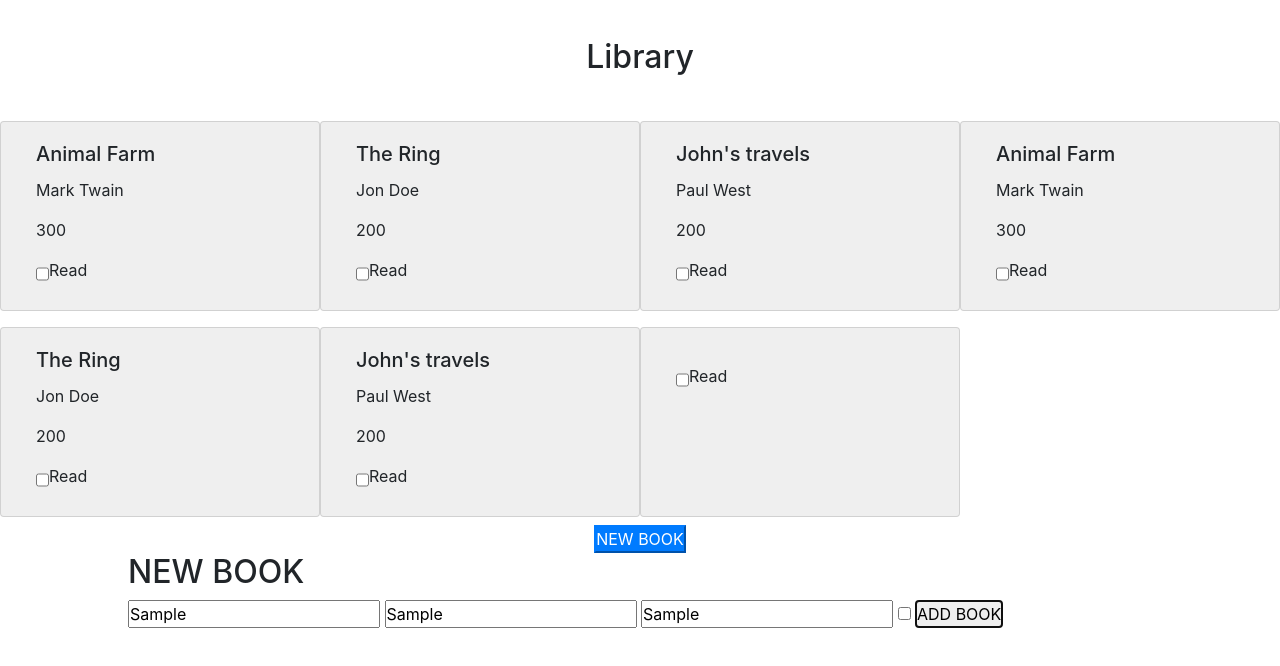
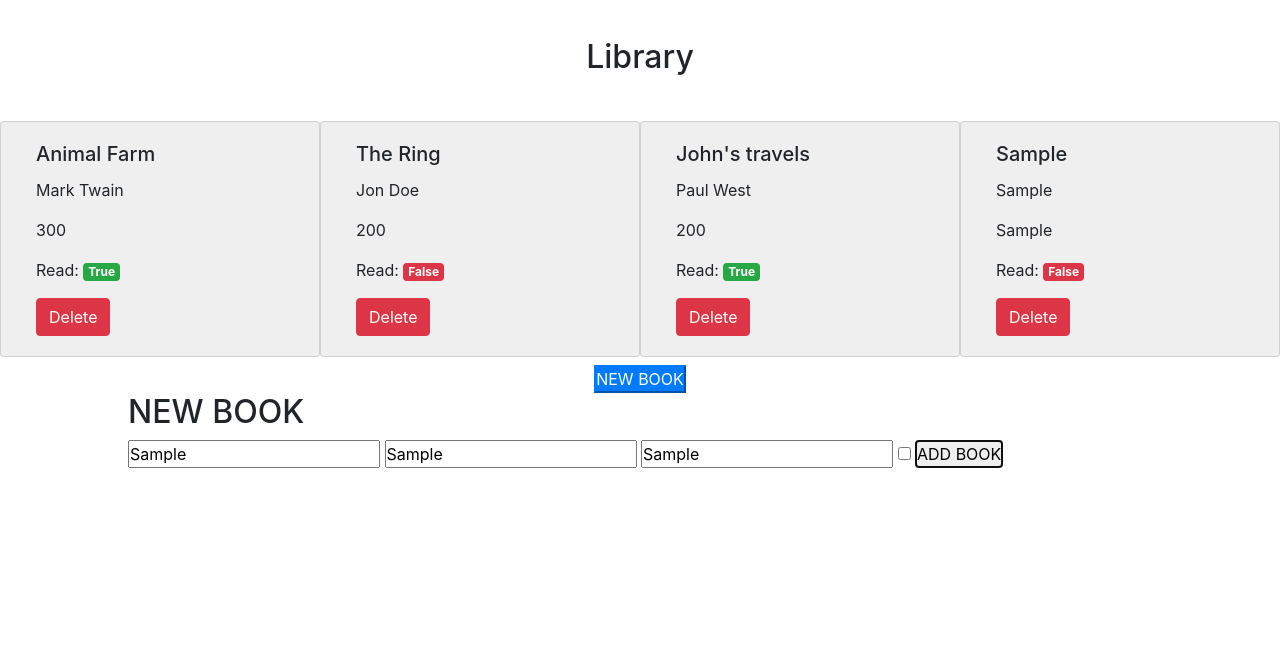
Before and after one commit to SmithVyne/JS-Library-Project, a plain HTML site: page index.html in a window 1280 px wide. Both pictures are taken after typing "Sample", "Sample", "Sample" into the empty fields and a click on the button "ADD BOOK". Drawn offline with nearby package versions, Linux system fonts and the light colour scheme.

Commit message:
Solve the card issue

```diff
--- a/index.html
+++ b/index.html
@@ -15,9 +15,12 @@
     <div class="book-container row"></div>
   </section>
 
+
+
   <div class="text-center">
     <button class="btn-primary" id="openModal">NEW BOOK</button>
   </div>
+
 
   <div class="form-area">
     <H2>NEW BOOK</H2>
@@ -25,10 +28,12 @@
       <input type="text" name="author" placeholder="Author" id="author" />
       <input type="text" name="title" placeholder="Title" id="title" />
       <input type="text" name="pages" placeholder="Pages" id="pages" />
-      <input type="checkbox"/>
+      <input type="checkbox" id="check-book"/>
       <button type="button" id="btnAddbook">ADD BOOK</button>
     </form>
   </div>
+
+
   <script src="./script.js"></script>
 </body>
 </html>
--- a/script.js
+++ b/script.js
@@ -22,7 +22,6 @@ const dummyBooks = [
 library = [...dummyBooks];
 
 
-// Book Constructor
 function Book (title, author, pages, read) {
   this.title = title
   this.author = author
@@ -36,52 +35,74 @@ function Book (title, author, pages, read) {
 
 
 function addBook() {
-  const title = document.getElementById('title').value;
-  const author = document.getElementById('author').value;
-  const pages = document.getElementById('pages').value;
-  const box = document.querySelector('.card-check');
-  const btnAddbook = document.getElementById('btnAddbook');
-
-  let read;
-
-  if (box.checked) {
-    read = true;
-  } else {
-    read = false
-  }
-
+  const btnAddbook = document.getElementById("btnAddbook")
 
   btnAddbook.addEventListener('click', ()=>{
+    const title = document.getElementById('title').value;
+    const author = document.getElementById('author').value;
+    const pages = document.getElementById('pages').value;
+    const box = document.querySelector('#check-book');
+    let read;
+    if (box.checked) {
+      read = true;
+    } else {
+      read = false;
+    }
+
     let newBook = new Book(title, author, pages, read);
-    console.log(newBook, 'Newbook');
     library.push(newBook);
-
     displayBooks(library);
+    console.log(read)
   })
 }
 
-// addBook('Animal Farm', 'Mark Twain', 300, true)
 
 const displayBooks = (library) => {
   let bookContainer = document.querySelector(".book-container");
-  const card = document.querySelector(".card")
+  bookContainer.innerHTML = ""
 
-    for(let book of library) {
+    for(let i = 0; i < library.length; i++) {
+      let book = library[i];
       bookContainer.innerHTML += `
       <div class="card my-2 col-xl-3 col-lg-4 col-sm-12 col-md-6">
         <div class="card-body">
           <h5 class="card-title book-title">${book.title}</h5>
           <p class="card-text book-author">${book.author}</p>
           <p class="card-text book-pages">${book.pages}</p>
-          <p class="card-text d-flex">
-            <input type="checkbox" class="card-check" />
-            <span class="pb-2">Read</span>
+          <p class="card-text d-flex box-read">
+          <span> Read: ${hasRead(book, i)} </span>
           </p>
+          <button class="btn btn-danger" id="dlt-${i}" onclick="deleteBook(${book}, ${i})">Delete</button>
         </div>
       </div>`
     }
 }
 
+const hasRead = (book, i) => {
+  if (book.read) {
+    return `<span class="badge badge-success" onclick="changeTrue(${i})">True</span>`
+  } else {
+    return `<span class="badge badge-danger" onclick="changeFalse(${i})">False</span>`
+  }
+}
+
+const changeTrue = (i) => {
+  library[i].read = false;
+  displayBooks(library);
+}
+
+const changeFalse = (i) => {
+  library[i].read = true;
+  displayBooks(library);
+}
+
+const deleteBook = ((book, index) => {
+  library.filter((b, i) => {
+    return index != i;
+  });
+});
+
+
 console.log(library)
 displayBooks(library)
 addBook();
--- a/style.css
+++ b/style.css
@@ -13,14 +13,11 @@ header {
   margin: 0 auto;
   width: 80%;
   background-color: lightslategray;
-  display: grid;
-  grid-template-columns: 1fr 1fr 1fr;
-  row-gap: 3%;
-  column-gap: 3%;
 }
 
 .card {
   background-color: #efefef;
+  cursor: pointer;
 }
 
 .read-book {
```
